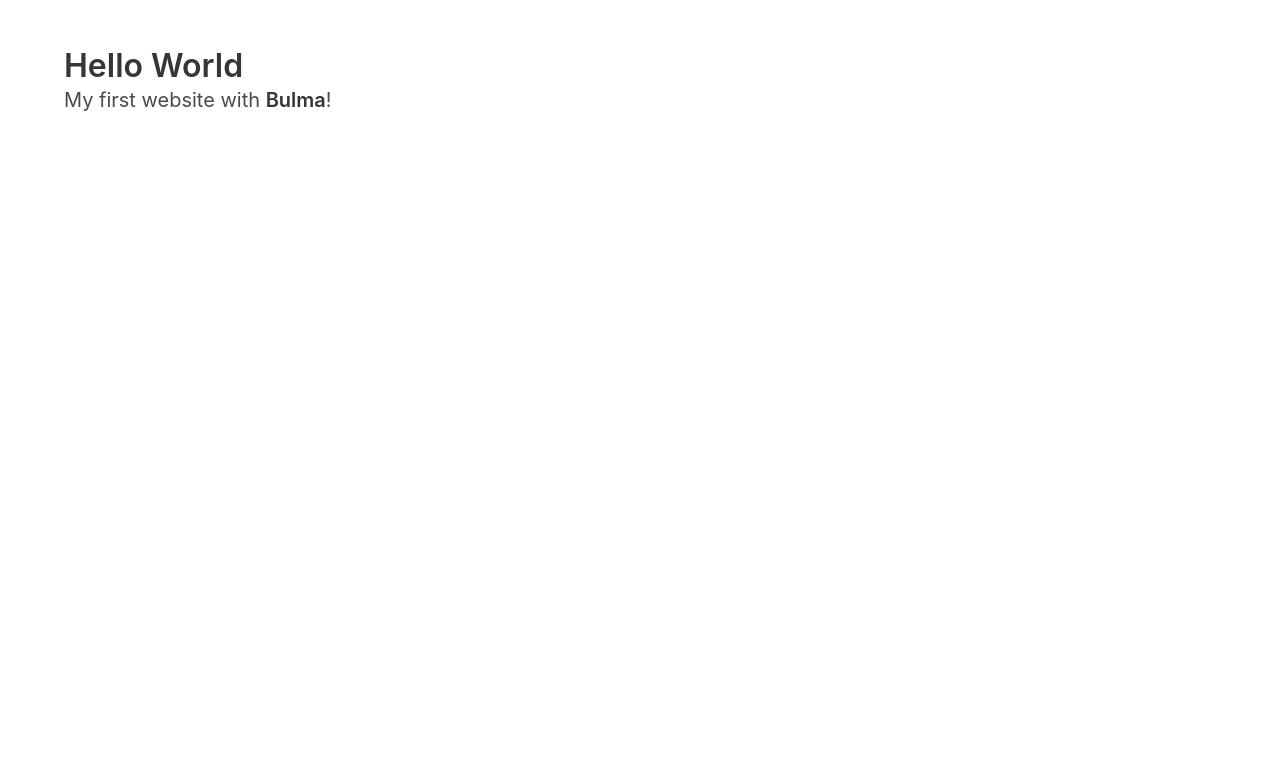
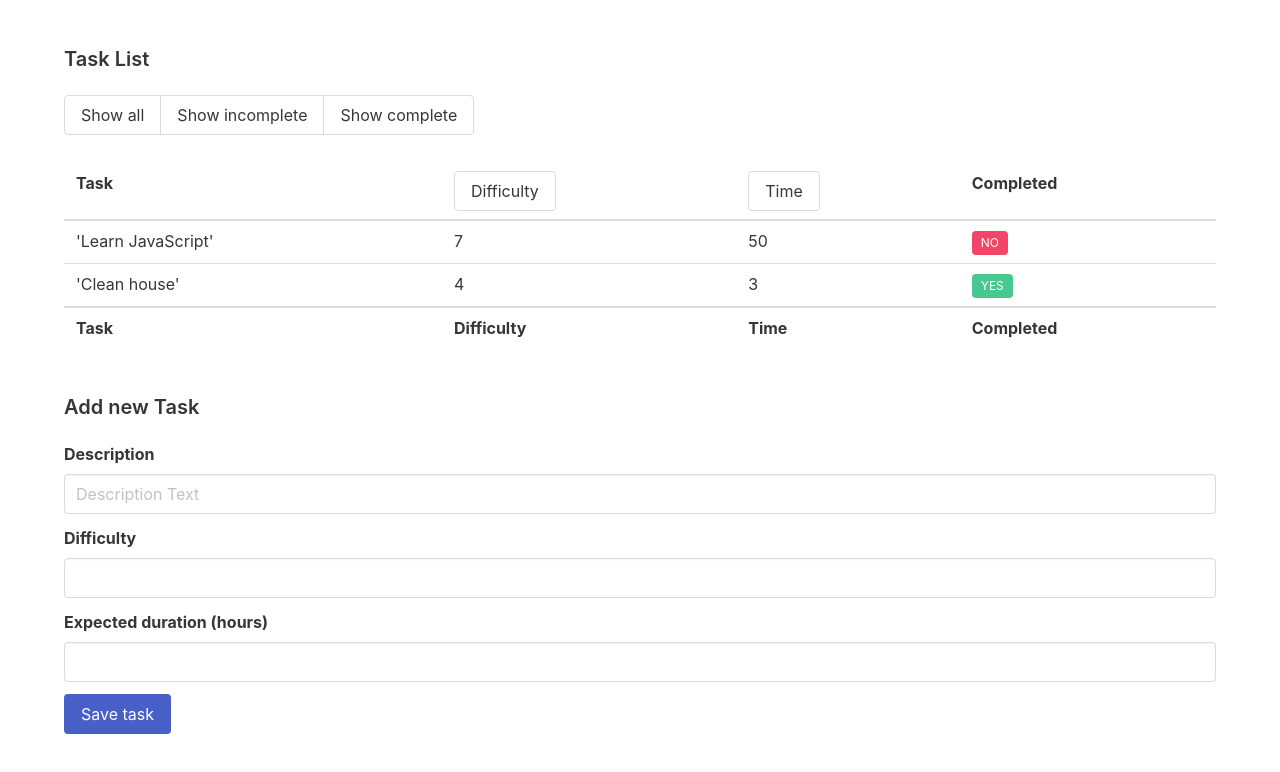
Before and after one commit to Cuboctaedro/todo, a website built with Parcel: page src/index.html in a window 1280 px wide. Built offline with nearby package versions, Linux system fonts and the light colour scheme.

Commit message:
setup includes

```diff
--- a/package.json
+++ b/package.json
@@ -10,6 +10,8 @@
   "author": "",
   "license": "ISC",
   "devDependencies": {
-    "parcel": "^2.8.0"
+    "parcel": "^2.8.0",
+    "posthtml-doctype": "^1.1.1",
+    "posthtml-include": "^1.7.4"
   }
 }
--- /dev/null
+++ b/src/form.html
@@ -0,0 +1,30 @@
+<form name="add-task">
+
+    <div class="field">
+        <label class="label" for="field-description">Description</label>
+        <div class="control">
+            <input class="input" type="text" placeholder="Description Text" id="field-description" name="description">
+        </div>
+    </div>
+
+    <div class="field">
+        <label class="label" for="field-difficulty">Difficulty</label>
+        <div class="control">
+            <input class="input" type="number" id="field-difficulty" name="difficulty">
+        </div>
+    </div>
+
+    <div class="field">
+        <label class="label" for="field-time">Expected duration (hours)</label>
+        <div class="control">
+            <input class="input" type="number" id="field-time" name="time">
+        </div>
+    </div>
+
+    <div class="field">
+        <div class="control">
+            <button class="button is-link" type="submit">Save task</button>
+        </div>
+    </div>
+
+</form>
--- a/src/index.html
+++ b/src/index.html
@@ -7,16 +7,98 @@
     <link rel="stylesheet" href="https://cdn.jsdelivr.net/npm/bulma@0.9.4/css/bulma.min.css">
   </head>
   <body>
-  <section class="section">
-    <div class="container">
-      <h1 class="title">
-        Hello World
-      </h1>
-      <p class="subtitle">
-        My first website with <strong>Bulma</strong>!
-      </p>
-    </div>
+    <section class="section">
+      <div class="container">
+
+          <div class="block">
+              <h2 class="title is-5">Task List</h2>
+
+              <div class="field has-addons pb-4">
+                  <p class="control">
+                    <button class="button" data-filter="all">Show all</button>
+                  </p>
+                  <p class="control">
+                    <button class="button" data-filter="incomplete">Show incomplete</button>
+                  </p>
+                  <p class="control">
+                    <button class="button" data-filter="complete">Show complete</button>
+                  </p>
+              </div>
+
+
+              <table class="table is-fullwidth">
+                  <thead>
+                      <tr>
+                          <th>Task</th>
+                          <th>
+                              <button class="button is-outlined" data-sort="difficulty">Difficulty</button>
+                          </th>
+                          <th>
+                              <button class="button is-outlined" data-sort="time">Time</button>
+                          </th>
+                          <th>Completed</th>
+                      </tr>
+                  </thead>
+                  <tfoot>
+                      <tr>
+                          <th>Task</th>
+                          <th>Difficulty</th>
+                          <th>Time</th>
+                          <th>Completed</th>
+                      </tr>
+                  </tfoot>
+                  <tbody>
+
+                      <tr>
+                          <td>
+                              'Learn JavaScript'
+                          </td>
+                          <td>
+                              7
+                          </td>
+                          <td>
+                              50
+                          </td>
+                          <td>
+                              <span class="tag is-danger">NO</span>
+                          </td>
+                      </tr>
+
+                      <tr>
+                          <td>
+                              'Clean house'
+                          </td>
+                          <td>
+                              4
+                          </td>
+                          <td>
+                              3
+                          </td>
+                          <td>
+                              <span class="tag is-success">YES</span>
+                          </td>
+                      </tr>
+
+                  </tbody>
+              </table>
+
+          </div>
+
+      </div>
   </section>
+
+  <section>
+      <div class="container">
+          <div class="block">
+              <h2 class="title is-5">Add new Task</h2>
+
+              <include src="src/form.html"></include>
+
+          </div>
+      </div>
+  </section>
+
+
   <script src="index.js"></script>
   </body>
 </html>
```
Also changed, not shown: 2 other files.
